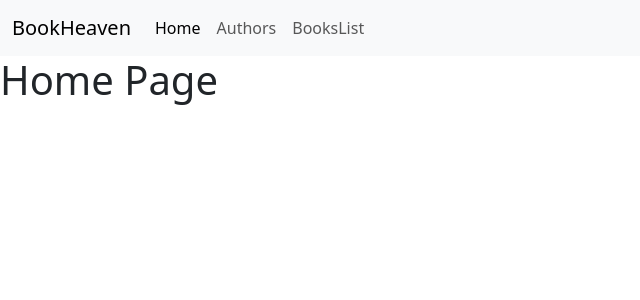
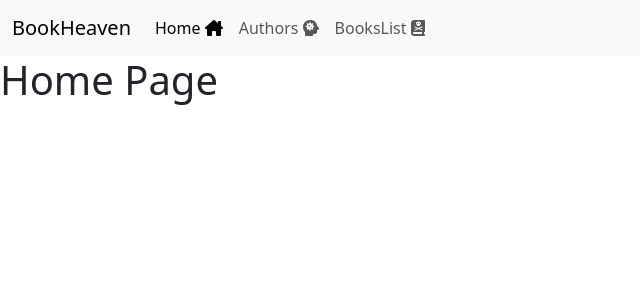
Before and after one commit to DimitarIt99/BookHeaven, a React (Vite) app: page / in a window 1280 px wide. Shown: the top 300 px of the page, without its empty margins (0-640 px from the left). Built offline with nearby package versions, Linux system fonts and the light colour scheme.

Commit message:
Add font_awesome to project

```diff
--- a/package.json
+++ b/package.json
@@ -10,6 +10,11 @@
     "preview": "vite preview"
   },
   "dependencies": {
+    "@fortawesome/fontawesome-svg-core": "^6.5.1",
+    "@fortawesome/free-brands-svg-icons": "^6.5.1",
+    "@fortawesome/free-regular-svg-icons": "^6.5.1",
+    "@fortawesome/free-solid-svg-icons": "^6.5.1",
+    "@fortawesome/react-fontawesome": "^0.2.0",
     "bootstrap": "^5.3.2",
     "react": "^18.2.0",
     "react-dom": "^18.2.0",
--- a/src/components/Navbar.tsx
+++ b/src/components/Navbar.tsx
@@ -1,5 +1,17 @@
+import { FontAwesomeIcon } from "@fortawesome/react-fontawesome";
+import {
+  faHouseChimney,
+  faBookSkull,
+  faHeadSideVirus,
+} from "@fortawesome/free-solid-svg-icons";
+
 function Navbar() {
   // This is just a dummy test for navbar. TODO Implement me later
+
+  const home_icon = <FontAwesomeIcon icon={faHouseChimney} />;
+  const book_icon = <FontAwesomeIcon icon={faBookSkull} />;
+  const author_icon = <FontAwesomeIcon icon={faHeadSideVirus} />;
+
   return (
     <nav className="navbar navbar-expand-lg bg-body-tertiary">
       <div className="container-fluid">
@@ -20,17 +32,17 @@
           <ul className="navbar-nav">
             <li className="nav-item">
               <a className="nav-link active" aria-current="page" href="/">
-                Home
+                Home {home_icon}
               </a>
             </li>
             <li className="nav-item">
               <a className="nav-link" href="/author/">
-                Authors
+                Authors {author_icon}
               </a>
             </li>
             <li className="nav-item">
               <a className="nav-link" href="/book_list/">
-                BooksList
+                BooksList {book_icon}
               </a>
             </li>
           </ul>
```
Also changed, not shown: 2 other files (tests, documents, lock files or other folders).
